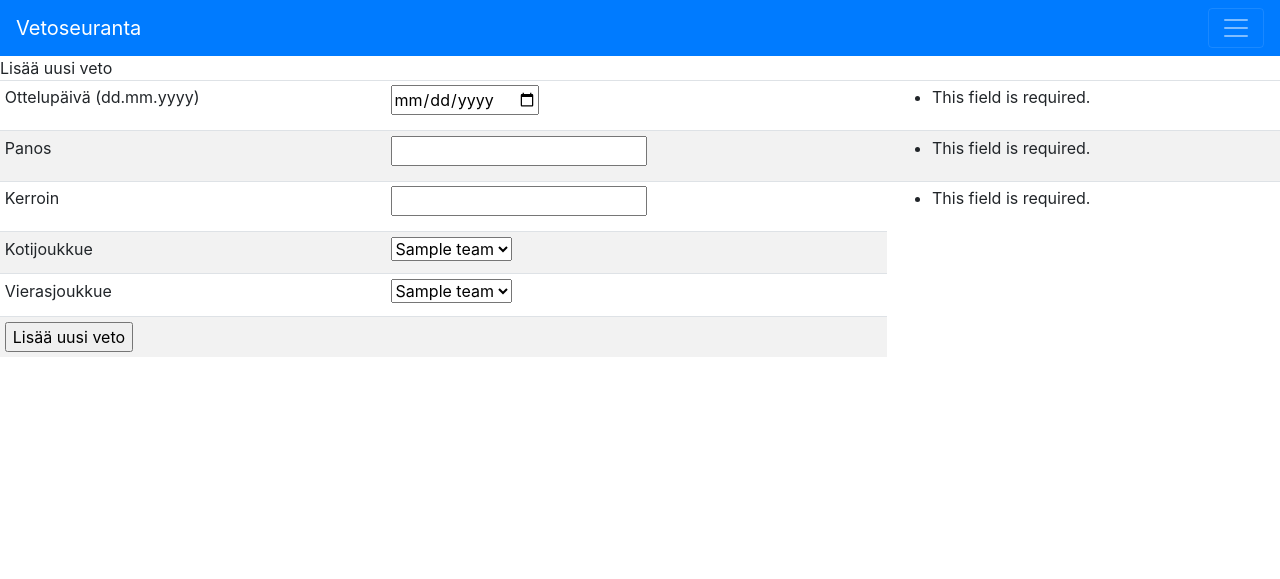
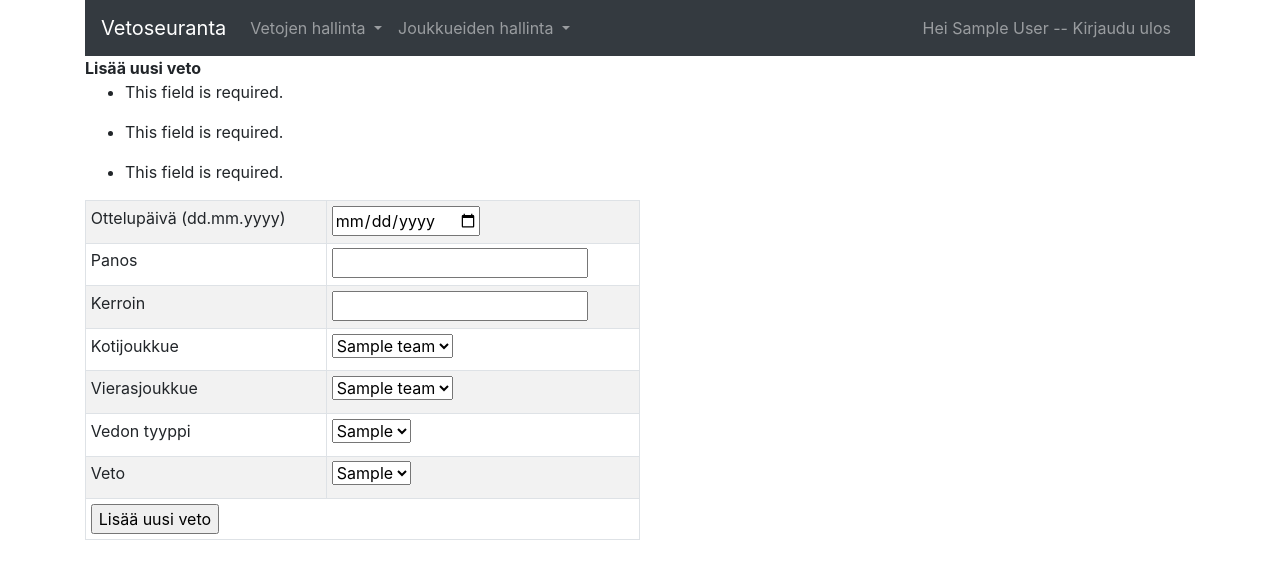
Before and after one commit to jyrki26/Vetoseuranta2, a Flask app: page /bets/new in a window 1280 px wide. Shown: the top 579 px of the page. Run offline with Flask 2, Linux system fonts and the light colour scheme; a user stored in the database is signed in; tables that the repository leaves empty hold one stand-in row (values such as "Sample post"); some libraries are stand-ins or nearby versions.

Commit message:
layout edited

```diff
--- a/application/bets/forms.py
+++ b/application/bets/forms.py
@@ -4,10 +4,17 @@ from wtforms.widgets import CheckboxInput, ListWidget, TableWidget
 from wtforms.ext.sqlalchemy.fields import QuerySelectField
 from application import db
 from application.teams.models import Team
+from application.bets.models import Bet_result, Bet_type
 
 
 def get_teams():
     return Team.query.order_by(Team.name)
+
+def get_bet_types():
+    return Bet_type.query.order_by(Bet_type.type)
+
+def get_bet_results():
+    return Bet_result.query.order_by(Bet_result.result)
 
 
 class BetForm(FlaskForm):
@@ -20,6 +27,10 @@ class BetForm(FlaskForm):
         "Kotijoukkue", query_factory=get_teams, allow_blank=False)
     away_team = QuerySelectField(
         "Vierasjoukkue", query_factory=get_teams, allow_blank=False)
+    bet_type = QuerySelectField(
+        "Vedon tyyppi", query_factory=get_bet_types, allow_blank=False)
+    bet_result = QuerySelectField(
+        "Veto", query_factory=get_bet_results, allow_blank=False)
 
     class Meta:
         csrf = False
--- a/application/bets/views.py
+++ b/application/bets/views.py
@@ -2,14 +2,14 @@ from flask import redirect, render_template, request, url_for
 from flask_login import current_user
 
 from application import app, db, login_required
-from application.bets.models import Bet
+from application.bets.models import Bet, Bet_type, Bet_result
 from application.teams.models import Team
 from application.bets.forms import BetForm, OpenBetForm, BetSearchForm
 
 @app.route("/bets/", methods=["GET"])
 @login_required(role="ANY")
 def open_bets():
-    return render_template("bets/open_bets.html", bets = Bet.query.filter_by(result=4).order_by(Bet.date_played).all(), teams = Team.query.all(), form = OpenBetForm())
+    return render_template("bets/open_bets.html", bets = Bet.query.filter_by(result=4).order_by(Bet.date_played).all(), teams = Team.query.all(), bet_types = Bet_type.query.all(), bet_results = Bet_result.query.all(), form = OpenBetForm())
 
 @app.route("/bets/new/", methods=["GET"])
 @login_required(role="ANY")
@@ -24,7 +24,7 @@ def bets_create():
     if not form.validate():
         return render_template("bets/new_bet.html", form = form)
 
-    b = Bet(form.date_played.data, form.stake.data, form.odds.data, form.home_team.data.id, form.away_team.data.id, account_id = current_user.id)
+    b = Bet(form.date_played.data, form.stake.data, form.odds.data, form.home_team.data.id, form.away_team.data.id, form.bet_type.data.id, form.bet_result.data.id, account_id = current_user.id)
 
     db.session().add(b)
     db.session().commit()
@@ -55,7 +55,7 @@ def bet_change_status(bet_id):
 @app.route("/bets/search/", methods=["GET"])
 @login_required(role="ANY")
 def bet_search():
-    return render_template("bets/search.html", find_results = Bet.find_bet_results(current_user.id, 1), teams = Team.query.all(), form = BetSearchForm())
+    return render_template("bets/search.html", find_results = Bet.find_bet_results(current_user.id, 1), teams = Team.query.all(), bet_types = Bet_type.query.all(), bet_results = Bet_result.query.all(), form = BetSearchForm())
 
 @app.route("/bets/search/", methods=["POST"])
 @login_required(role="ANY")
@@ -65,8 +65,13 @@ def bet_search_results():
 
     d = form.search.data
     if d == 'correct':
-        return render_template("bets/search.html", find_results = Bet.find_bet_results(current_user.id, 1), teams = Team.query.all(), form = BetSearchForm())
+        return render_template("bets/search.html", find_results = Bet.find_bet_results(current_user.id, 1), teams = Team.query.all(), bet_types = Bet_type.query.all(), bet_results = Bet_result.query.all(), form = BetSearchForm())
     if d == 'failed':
-        return render_template("bets/search.html", find_results = Bet.find_bet_results(current_user.id, 2), teams = Team.query.all(), form = BetSearchForm())
+        return render_template("bets/search.html", find_results = Bet.find_bet_results(current_user.id, 2), teams = Team.query.all(), bet_types = Bet_type.query.all(), bet_results = Bet_result.query.all(), form = BetSearchForm())
     if d == 'void':
-        return render_template("bets/search.html", find_results = Bet.find_bet_results(current_user.id, 3), teams = Team.query.all(), form = BetSearchForm())
+        return render_template("bets/search.html", find_results = Bet.find_bet_results(current_user.id, 3), teams = Team.query.all(), bet_types = Bet_type.query.all(), bet_results = Bet_result.query.all(), form = BetSearchForm())
+
+@app.route("/bets/summary/", methods=["GET"])
+@login_required(role="ANY")
+def bet_summary():
+    return render_template("bets/summary.html", correct = Bet.show_bet_volumes(current_user.id, 1), failed = Bet.show_bet_volumes(current_user.id, 2), void = Bet.show_bet_volumes(current_user.id, 3), addition = Bet.show_bet_count(current_user.id))
--- a/application/templates/bets/new_bet.html
+++ b/application/templates/bets/new_bet.html
@@ -1,9 +1,12 @@
 {% extends "layout.html" %}
 
 {% block body %}
-<table class="table table-sm table-striped">
+<div class="container">
+    <div class="px-0 col-sm-6 col-md-6 col-lg-6">
+        <table class="table table-bordered table table-sm table-striped">
             <form method="POST" action="{{ url_for('bets_create') }}">
-    <tr class="table-active">Lisää uusi veto</tr>
+                <thead><b>Lisää uusi veto</b></thead>
+                <tbody>
                 <tr>
                     <td>
                         {{ form.date_played.label }}
@@ -11,13 +14,11 @@
                     <td>
                         {{ form.date_played }}
                     </td>
-        <td>
                     <ul>
                         {% for error in form.date_played.errors %}
                         <li>{{ error }}</li>
                         {% endfor %}
                     </ul>
-        </td>
                 </tr>
                 <tr>
                     <td>
@@ -26,13 +27,11 @@
                     <td>
                         {{ form.stake }}
                     </td>
-        <td>
                     <ul>
                         {% for error in form.stake.errors %}
                         <li>{{ error }}</li>
                         {% endfor %}
                     </ul>
-        </td>
                 </tr>
                 <tr>
                     <td>
@@ -41,13 +40,11 @@
                     <td>
                         {{ form.odds }}
                     </td>
-        <td>
                     <ul>
                         {% for error in form.odds.errors %}
                         <li>{{ error }}</li>
                         {% endfor %}
                     </ul>
-        </td>
                 </tr>
                 <tr>
                     <td>
@@ -66,10 +63,29 @@
                     </td>
                 </tr>
                 <tr>
+                    <td>
+                        {{ form.bet_type.label }}
+                    </td>
+                    <td>
+                        {{ form.bet_type }}
+                    </td>
+                </tr>
+                <tr>
+                    <td>
+                        {{ form.bet_result.label }}
+                    </td>
+                    <td>
+                        {{ form.bet_result }}
+                    </td>
+                </tr>
+                <tr>
                     <td colspan="2">
                         <input type="submit" value="Lisää uusi veto" />
                     </td>
                 </tr>
             </form>
+        </tbody>
         </table>
+    </div>
+</div>
 {% endblock %}
--- a/application/templates/index.html
+++ b/application/templates/index.html
@@ -1,7 +1,5 @@
 {% extends "layout.html" %}
 
 {% block body %}
-  <p>
 
-  </p>
 {% endblock %}
--- a/application/templates/layout.html
+++ b/application/templates/layout.html
@@ -10,7 +10,8 @@
 </head>
 
 <body>
-  <nav class="navbar navbar-dark bg-primary">
+  <div class="container">
+    <nav class="navbar navbar-expand-lg col-sm-10 col-md-10 col-lg-12 navbar navbar-dark bg-dark">
       <a class="navbar-brand" href="#">Vetoseuranta</a>
       <button class="navbar-toggler" type="button" data-toggle="collapse" data-target="#navbarCollapse"
         aria-controls="navbarCollapse" aria-expanded="false" aria-label="Toggle navigation">
@@ -19,31 +20,44 @@
 
       <div class="collapse navbar-collapse" id="navbarCollapse">
         <ul class="navbar-nav mr-auto">
-        <li class="nav-item">
-          <a class="nav-link" href="{{ url_for('open_bets') }}">Avoimet vedot</a>
+          <li class="nav-item dropdown">
+            <a class="nav-link dropdown-toggle" href="#" id="navbarDropdown" role="button" data-toggle="dropdown"
+              aria-haspopup="true" aria-expanded="false">
+              Vetojen hallinta
+            </a>
+            <div class="dropdown-menu" aria-labelledby="navbarDropdown">
+              <a class="dropdown-item" href="{{ url_for('open_bets') }}">Avoimet vedot</a>
+              <a class="dropdown-item" href="{{ url_for('bets_form') }}">Lisää uusi veto</a>
+              <a class="dropdown-item" href="{{ url_for('bet_search') }}">Vetohistoria</a>
+              <a class="dropdown-item" href="{{ url_for('bet_summary') }}">Yhteenveto</a>
+            </div>
           </li>
-        <li class="nav-item">
-          <a class="nav-link" href="{{ url_for('bets_form') }}">Lisää uusi veto</a>
+          <li class="nav-item dropdown">
+            <a class="nav-link dropdown-toggle" href="#" id="navbarDropdown" role="button" data-toggle="dropdown"
+              aria-haspopup="true" aria-expanded="false">
+              Joukkueiden hallinta
+            </a>
+            <div class="dropdown-menu" aria-labelledby="navbarDropdown">
+              <a class="dropdown-item" href="{{ url_for('teams_index') }}">Näytä joukkueet</a>
+              <a class="dropdown-item" href="{{ url_for('teams_form') }}">Lisää joukkue</a>
+            </div>
           </li>
-        <li class="nav-item">
-            <a class="nav-link" href="{{ url_for('bet_search') }}">Vetohistoria</a>
-          </li>
-        <li class="nav-item">
-          <a class="nav-link" href="{{ url_for('teams_index') }}">Näytä joukkueet</a>
-        </li>
-        <li class="nav-item">
-          <a class="nav-link" href="{{ url_for('teams_form') }}">Lisää joukkue</a>
-        </li>
+        </ul>
+        <ul class="nav navbar-nav navbar-right">
+          <li class="nav-item active">
             <div class="form-inline my-2 my-lg-0">
               {% if current_user.is_authenticated %}
               <a class="nav-link" href="{{ url_for('auth_logout') }}">Hei {{ current_user.name }} -- Kirjaudu ulos</a>
               {% else %}
               <a class="nav-link" href="{{ url_for('auth_login') }}">Kirjaudu sisään</a>
               {% endif %}
+          </li>
       </div>
       </ul>
   </div>
+  </ul>
   </nav>
+  </div>
 
   <main>
     {% block body %}
```
Also changed, not shown: application/bets/models.py (+70 -2 lines), application/templates/bets/open_bets.html (+13 -4 lines), application/templates/bets/search.html (+15 -5 lines), application/templates/bets/summary.html (added, +33 -0 lines), application/templates/teams/list.html (+12 -9 lines), application/templates/teams/new_team.html (+16 -11 lines), summary.html (added). Lines whose indentation alone changed are shown as unchanged.
